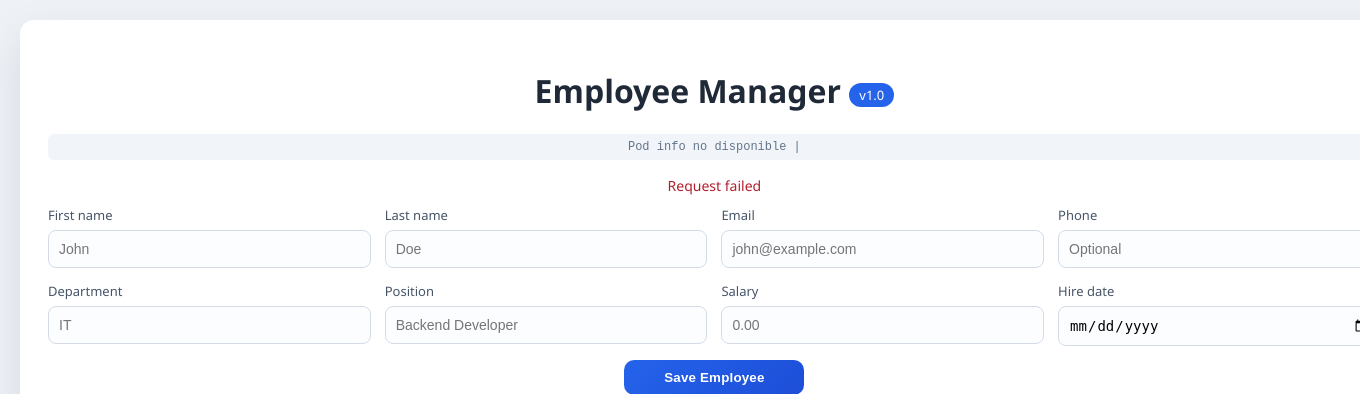
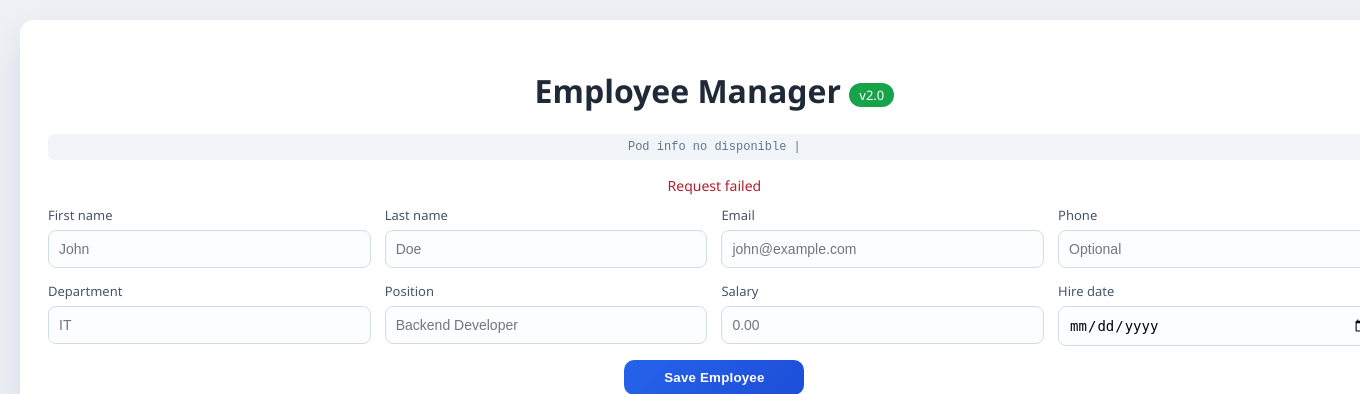
Before and after one commit to Davidaguilar03/employee-visual-service, a Spring Boot app: page / in a window 1360 px wide; the page is wider, and only the part inside the window is pictured. Shown: the top 394 px of that part. Run offline with Spring Boot 4, Linux system fonts and the light colour scheme; some libraries are stand-ins or nearby versions.

Commit message:
feat: version 2.0 con badge verde

```diff
--- a/src/main/resources/static/index.html
+++ b/src/main/resources/static/index.html
@@ -8,7 +8,7 @@
 </head>
 <body>
 <div class="container">
-    <h1>Employee Manager <span class="version-badge">v1.0</span></h1>
+    <h1>Employee Manager <span class="version-badge">v2.0</span></h1>
     <div id="pod-info" class="pod-info">
         <span id="pod-name">Cargando...</span> |
         <span id="node-name"></span>
--- a/src/main/resources/static/style.css
+++ b/src/main/resources/static/style.css
@@ -209,7 +209,7 @@
     font-family: 'Courier New', monospace;
 }
 .version-badge {
-    background: #2563eb;
+    background: #16a34a;
     color: white;
     font-size: 13px;
     padding: 3px 10px;
```
